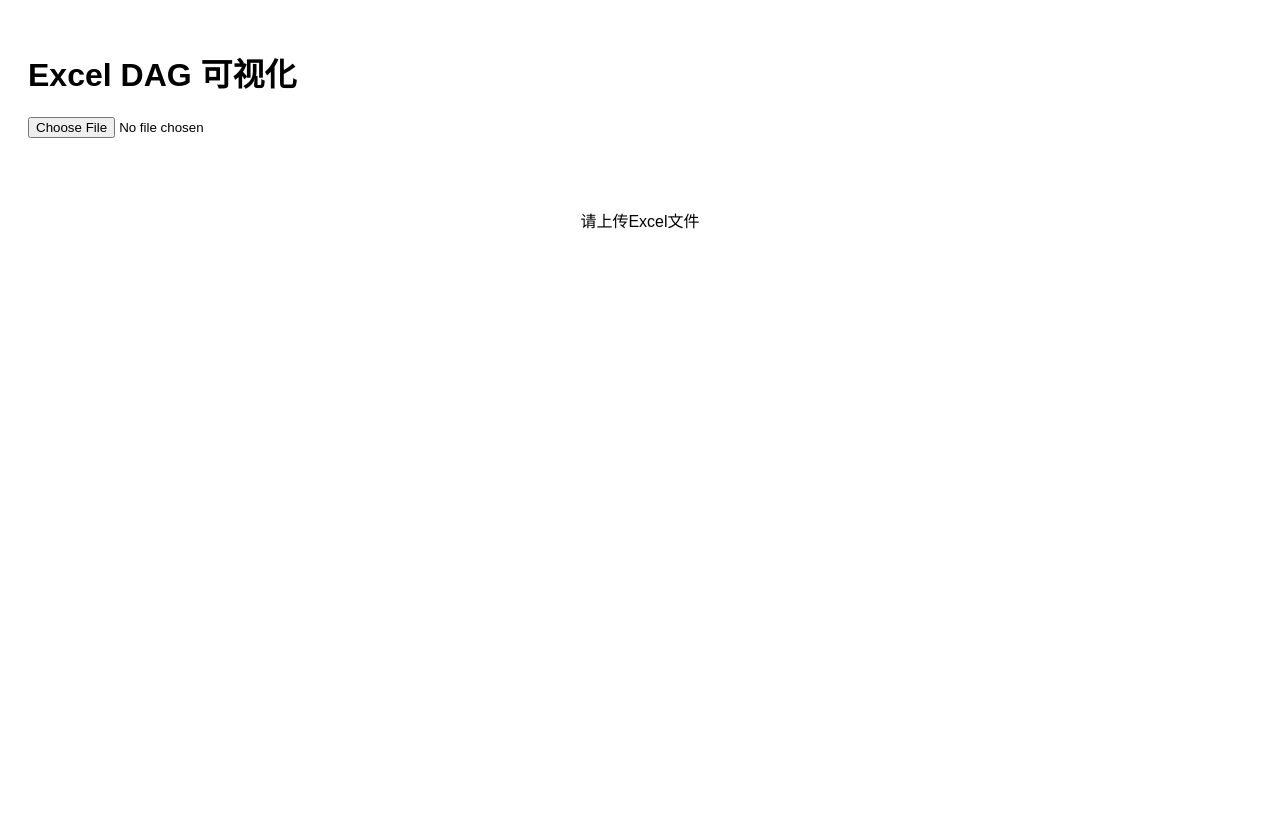
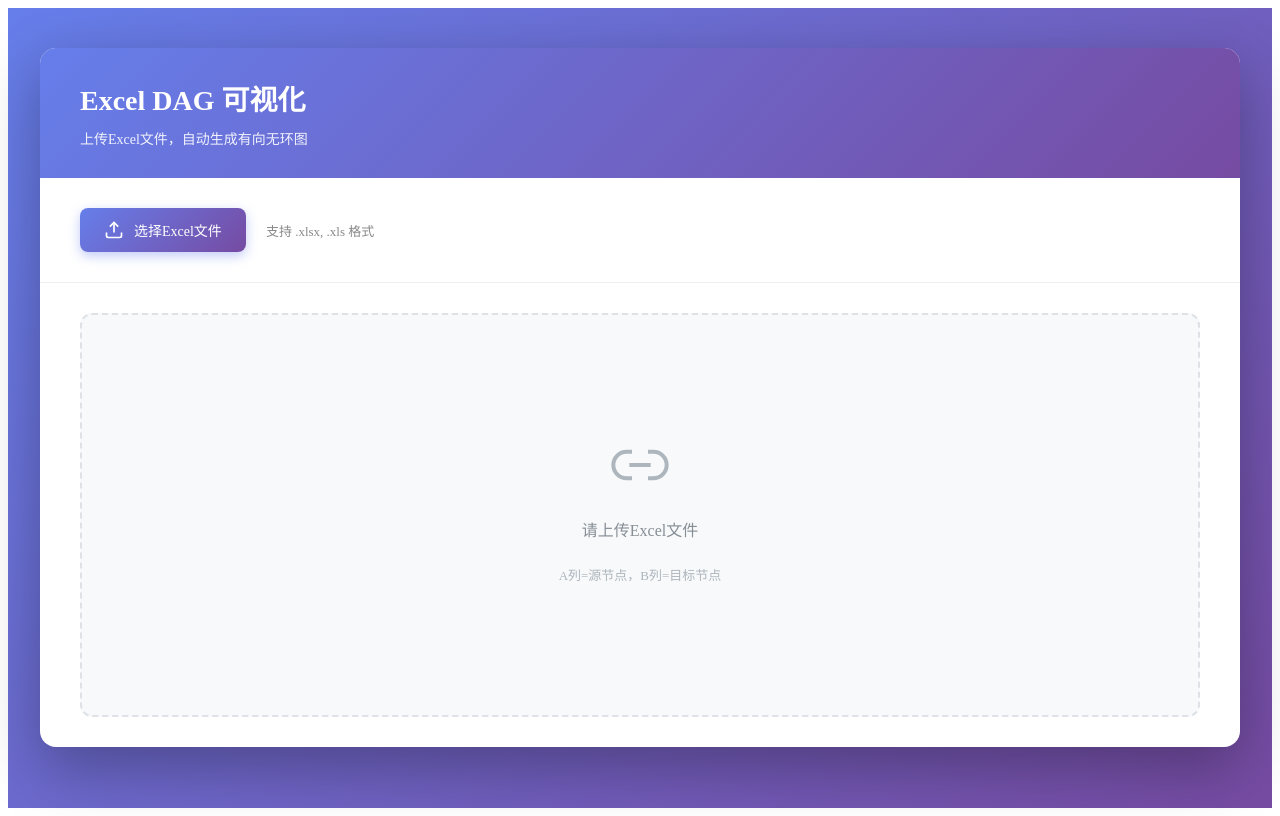
Before and after one commit to nisx-learning/ExcelFlow, a React (Vite) app in the folder frontend/: page / in a window 1280 px wide. Built offline with nearby package versions, Linux system fonts and the light colour scheme.

Commit message:
界面优化

```diff
--- a/frontend/src/App.jsx
+++ b/frontend/src/App.jsx
@@ -24,7 +24,6 @@ function App() {
       const nodes = new Map();
       const edges = [];
 
-      // 从第二行开始读取（A列=源节点，B列=目标节点）
       for (let i = 1; i < jsonData.length; i++) {
         const row = jsonData[i];
         if (!row[0] || !row[1]) continue;
@@ -51,39 +50,107 @@ function App() {
       setError(err.message);
     } finally {
       setLoading(false);
+      // 每次都重置input，允许重复上传同一文件
+      event.target.value = '';
     }
   };
 
-  const handleReUpload = () => {
-    fileInputRef.current.value = '';
-    setGraphData(null);
-    setError(null);
-  };
+  return (
+    <div style={{
+      minHeight: '100vh',
+      background: 'linear-gradient(135deg, #667eea 0%, #764ba2 100%)',
+      padding: '40px 20px',
+      boxSizing: 'border-box',
+    }}>
+      <div style={{
+        maxWidth: '1200px',
+        margin: '0 auto',
+        background: '#fff',
+        borderRadius: '16px',
+        boxShadow: '0 20px 60px rgba(0,0,0,0.3)',
+        overflow: 'hidden',
+      }}>
+        {/* 头部 */}
+        <div style={{
+          background: 'linear-gradient(135deg, #667eea 0%, #764ba2 100%)',
+          padding: '30px 40px',
+          color: '#fff',
+        }}>
+          <h1 style={{ margin: 0, fontSize: '28px', fontWeight: 600 }}>
+            Excel DAG 可视化
+          </h1>
+          <p style={{ margin: '10px 0 0 0', opacity: 0.9, fontSize: '14px' }}>
+            上传Excel文件，自动生成有向无环图
+          </p>
+        </div>
 
-  return (
-    <div style={{ padding: '20px', fontFamily: 'Arial, sans-serif' }}>
-      <h1>Excel DAG 可视化</h1>
-
-      <div style={{ marginBottom: '20px' }}>
+        {/* 上传区域 */}
+        <div style={{ padding: '30px 40px', borderBottom: '1px solid #eee' }}>
+          <div style={{
+            display: 'flex',
+            alignItems: 'center',
+            gap: '20px',
+            flexWrap: 'wrap',
+          }}>
+            <label style={{
+              display: 'inline-flex',
+              alignItems: 'center',
+              gap: '10px',
+              padding: '12px 24px',
+              background: 'linear-gradient(135deg, #667eea 0%, #764ba2 100%)',
+              color: '#fff',
+              borderRadius: '8px',
+              cursor: 'pointer',
+              fontSize: '14px',
+              fontWeight: 500,
+              transition: 'transform 0.2s, box-shadow 0.2s',
+              boxShadow: '0 4px 12px rgba(102, 126, 234, 0.4)',
+            }}>
+              <svg width="20" height="20" viewBox="0 0 24 24" fill="none" stroke="currentColor" strokeWidth="2">
+                <path d="M21 15v4a2 2 0 0 1-2 2H5a2 2 0 0 1-2-2v-4" />
+                <polyline points="17,8 12,3 7,8" />
+                <line x1="12" y1="3" x2="12" y2="15" />
+              </svg>
+              选择Excel文件
               <input
                 ref={fileInputRef}
                 type="file"
                 accept=".xlsx,.xls"
                 onChange={handleFileUpload}
                 disabled={loading}
-          style={{ marginRight: '10px' }}
+                style={{ display: 'none' }}
               />
-        {loading && <span>解析中...</span>}
-        {graphData && (
-          <button onClick={handleReUpload} style={{ marginLeft: '10px' }}>
-            重新上传
-          </button>
+            </label>
+            {loading && (
+              <span style={{ color: '#667eea', fontSize: '14px' }}>
+                解析中...
+              </span>
+            )}
+            <span style={{ color: '#888', fontSize: '13px' }}>
+              支持 .xlsx, .xls 格式
+            </span>
+          </div>
+
+          {error && (
+            <div style={{
+              marginTop: '15px',
+              padding: '12px 16px',
+              background: '#fee',
+              border: '1px solid #fcc',
+              borderRadius: '8px',
+              color: '#c33',
+              fontSize: '14px',
+            }}>
+              错误: {error}
+            </div>
           )}
         </div>
 
-      {error && <div style={{ color: 'red', marginBottom: '10px' }}>错误: {error}</div>}
-
+        {/* 图表区域 */}
+        <div style={{ padding: '30px 40px' }}>
           <DagGraph data={graphData} />
+        </div>
+      </div>
     </div>
   );
 }
--- a/frontend/src/components/DagGraph.jsx
+++ b/frontend/src/components/DagGraph.jsx
@@ -1,4 +1,4 @@
-import { useCallback, useEffect, useMemo, useState } from 'react';
+import { useCallback, useEffect, useState } from 'react';
 import {
   ReactFlow,
   Background,
@@ -55,7 +55,10 @@ export default function DagGraph({ data }) {
   const [layoutedData, setLayoutedData] = useState({ nodes: [], edges: [] });
 
   useEffect(() => {
-    if (!data) return;
+    if (!data) {
+      setLayoutedData({ nodes: [], edges: [] });
+      return;
+    }
 
     const nodes = data.nodes.map((n) => ({ id: n.id, data: { label: n.label || n.id } }));
     const edges = data.edges.map((e) => ({ id: `${e.source}-${e.target}`, source: e.source, target: e.target, animated: true }));
@@ -76,12 +79,43 @@ export default function DagGraph({ data }) {
     [setEdges]
   );
 
+  // 空状态
   if (!data) {
-    return <div style={{ textAlign: 'center', padding: '50px' }}>请上传Excel文件</div>;
+    return (
+      <div style={{
+        display: 'flex',
+        flexDirection: 'column',
+        alignItems: 'center',
+        justifyContent: 'center',
+        height: '400px',
+        background: '#f8f9fa',
+        borderRadius: '12px',
+        border: '2px dashed #dee2e6',
+      }}>
+        <svg width="64" height="64" viewBox="0 0 24 24" fill="none" stroke="#adb5bd" strokeWidth="1.5">
+          <path d="M9 17H7A5 5 0 0 1 7 7h2" />
+          <path d="M15 7h2a5 5 0 1 1 0 10h-2" />
+          <line x1="8" y1="12" x2="16" y2="12" />
+        </svg>
+        <p style={{ marginTop: '20px', color: '#868e96', fontSize: '16px' }}>
+          请上传Excel文件
+        </p>
+        <p style={{ marginTop: '8px', color: '#adb5bd', fontSize: '13px' }}>
+          A列=源节点，B列=目标节点
+        </p>
+      </div>
+    );
   }
 
   return (
-    <div style={{ width: '100%', height: '500px', border: '1px solid #ccc' }}>
+    <div style={{
+      width: '100%',
+      height: '500px',
+      border: '1px solid #e9ecef',
+      borderRadius: '12px',
+      overflow: 'hidden',
+      background: '#fff',
+    }}>
       <ReactFlow
         nodes={nodes}
         edges={edges}
@@ -89,9 +123,17 @@ export default function DagGraph({ data }) {
         onEdgesChange={onEdgesChange}
         onConnect={onConnect}
         fitView
+        attributionPosition="bottom-left"
       >
-        <Background />
-        <Controls />
+        <Background color="#f1f3f5" gap={20} />
+        <Controls
+          style={{
+            background: '#fff',
+            borderRadius: '8px',
+            border: '1px solid #e9ecef',
+            boxShadow: '0 2px 8px rgba(0,0,0,0.1)',
+          }}
+        />
       </ReactFlow>
     </div>
   );
```
Lines whose indentation alone changed are shown as unchanged.
